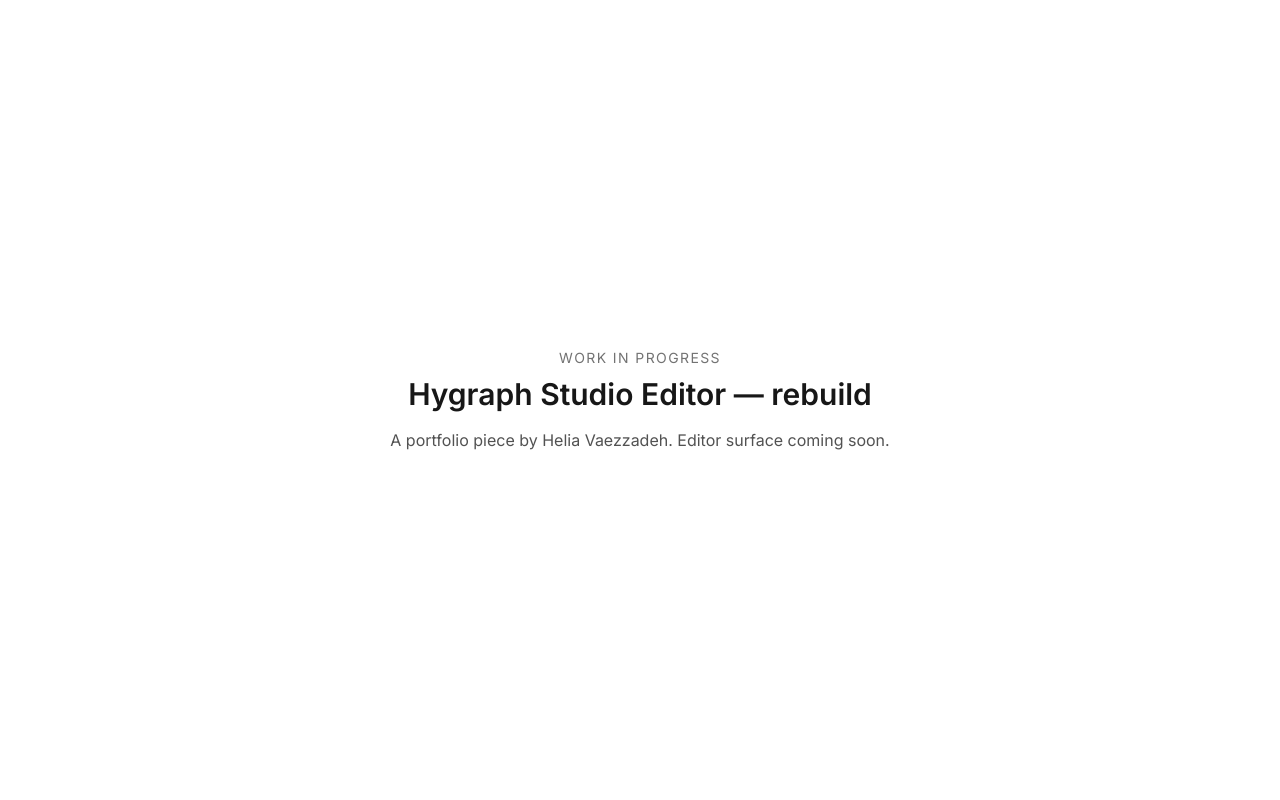
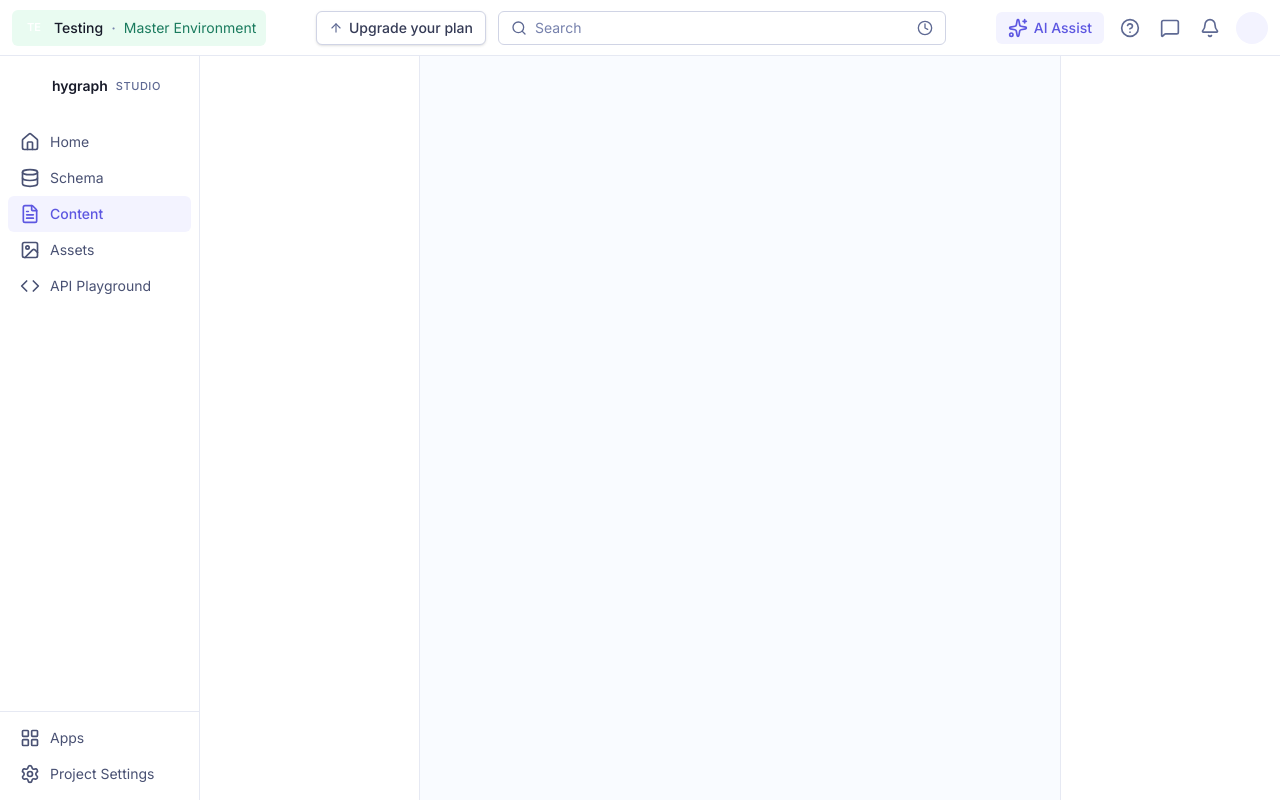
Before and after one commit to heliavz/hygraph-studio-editor, a Next.js app: page /hygraph-studio-editor/ in a window 1280 px wide. Built offline with nearby package versions, Linux system fonts and the light colour scheme.

Commit message:
editor layout shell with top bar and left sidebar

```diff
--- a/package.json
+++ b/package.json
@@ -9,6 +9,7 @@
     "lint": "eslint"
   },
   "dependencies": {
+    "lucide-react": "^1.14.0",
     "next": "16.2.4",
     "react": "19.2.4",
     "react-dom": "19.2.4"
--- a/src/app/globals.css
+++ b/src/app/globals.css
@@ -1,17 +1,48 @@
 @import "tailwindcss";
 
-:root {
-  --background: #ffffff;
-  --foreground: #171717;
-}
+@theme inline {
+  /* Brand color (indigo) - generates bg-*, text-*, border-*, ring-* */
+  --color-primary: rgb(93 87 225);
+  --color-primary-hover: rgb(70 64 185);
+  --color-primary-pressed: rgb(51 46 135);
+  --color-primary-disabled: rgb(209 208 254);
+  --color-primary-muted: rgb(243 243 255);
 
-@theme inline {
-  --color-background: var(--background);
-  --color-foreground: var(--foreground);
+  /* Semantic - generates all utility variants */
+  --color-success: rgb(26 123 94);
+  --color-success-muted: rgb(233 251 241);
+  --color-warning: rgb(154 96 0);
+  --color-warning-muted: rgb(253 247 220);
+  --color-danger: rgb(195 54 52);
+  --color-danger-muted: rgb(255 240 240);
+  --color-info: rgb(49 97 223);
+  --color-info-muted: rgb(230 246 255);
+
+  /* Surfaces - bg-* only */
+  --background-color-canvas: rgb(255 255 255);
+  --background-color-surface-1: rgb(249 251 255);
+  --background-color-surface-2: rgb(246 248 254);
+  --background-color-surface-5: rgb(238 240 249);
+  --background-color-surface-8: rgb(230 233 243);
+
+  /* Text hierarchy - text-* only */
+  --text-color-strong: rgb(24 27 42);
+  --text-color-soft: rgb(73 81 115);
+  --text-color-body: rgb(52 58 85);
+  --text-color-muted: rgb(94 105 147);
+  --text-color-ghost: rgb(119 130 173);
+  --text-color-disabled: rgb(148 157 192);
+
+  /* Borders - border-* only */
+  --border-color-default: rgb(208 212 229);
+  --border-color-muted: rgb(230 233 243);
+  --border-color-strong: rgb(177 184 210);
+
+  /* Font */
   --font-sans: var(--font-inter);
 }
 
 body {
-  background: var(--background);
-  color: var(--foreground);
+  background: var(--background-color-canvas);
+  color: var(--text-color-body);
 }
--- a/src/app/page.tsx
+++ b/src/app/page.tsx
@@ -1,17 +1,22 @@
-export default function Home() {
+import { LeftSidebar } from "@/components/editor/LeftSidebar";
+import { TopBar } from "@/components/editor/TopBar";
+
+export default function EditorPage() {
   return (
-    <main className="flex min-h-screen flex-col items-center justify-center p-8">
-      <div className="max-w-xl text-center">
-        <p className="mb-2 text-sm uppercase tracking-widest text-neutral-500">
-          Work in progress
-        </p>
-        <h1 className="mb-4 text-3xl font-semibold text-neutral-900">
-          Hygraph Studio Editor — rebuild
-        </h1>
-        <p className="text-neutral-600">
-          A portfolio piece by Helia Vaezzadeh. Editor surface coming soon.
-        </p>
+    <div className="flex h-screen flex-col">
+      <TopBar />
+      <div className="flex flex-1 overflow-hidden">
+        <LeftSidebar />
+
+        {/* Field outline column */}
+        <div className="w-55 shrink-0 border-r border-muted bg-canvas" />
+
+        {/* Center form area */}
+        <div className="flex-1 overflow-auto bg-surface-1" />
+
+        {/* Right rail */}
+        <div className="w-55 shrink-0 border-l border-muted bg-canvas" />
       </div>
-    </main>
+    </div>
   );
 }
--- /dev/null
+++ b/src/components/editor/LeftSidebar.tsx
@@ -0,0 +1,77 @@
+import {
+  Code,
+  Database,
+  FileText,
+  Home,
+  Image as ImageIcon,
+  LayoutGrid,
+  Settings,
+} from "lucide-react";
+
+const mainNav = [
+  { label: "Home", icon: Home, active: false },
+  { label: "Schema", icon: Database, active: false },
+  { label: "Content", icon: FileText, active: true },
+  { label: "Assets", icon: ImageIcon, active: false },
+  { label: "API Playground", icon: Code, active: false },
+];
+
+const bottomNav = [
+  { label: "Apps", icon: LayoutGrid },
+  { label: "Project Settings", icon: Settings },
+];
+
+export function LeftSidebar() {
+  return (
+    <aside className="flex w-50 shrink-0 flex-col border-r border-muted bg-canvas">
+      {/* Logo + wordmark */}
+      <div className="flex items-center gap-2 px-4 py-4">
+        <div className="flex h-7 w-7 items-center justify-center rounded bg-strong text-sm font-bold text-white">
+          h
+        </div>
+        <span className="text-sm font-semibold text-strong">hygraph</span>
+        <span className="text-[11px] font-medium uppercase tracking-wider text-muted">
+          studio
+        </span>
+      </div>
+
+      {/* Main nav */}
+      <nav className="flex-1 px-2 py-2">
+        {mainNav.map((item) => {
+          const Icon = item.icon;
+          return (
+            <button
+              key={item.label}
+              type="button"
+              className={`flex w-full items-center gap-2.5 rounded-md px-3 py-2 text-sm transition-colors ${
+                item.active
+                  ? "bg-primary-muted font-medium text-primary"
+                  : "text-soft hover:bg-surface-2 hover:text-strong"
+              }`}
+            >
+              <Icon className="h-5 w-5" />
+              {item.label}
+            </button>
+          );
+        })}
+      </nav>
+
+      {/* Pinned bottom items */}
+      <nav className="border-t border-muted px-2 py-2">
+        {bottomNav.map((item) => {
+          const Icon = item.icon;
+          return (
+            <button
+              key={item.label}
+              type="button"
+              className="flex w-full items-center gap-2.5 rounded-md px-3 py-2 text-sm text-soft hover:bg-surface-2 hover:text-strong"
+            >
+              <Icon className="h-5 w-5" />
+              {item.label}
+            </button>
+          );
+        })}
+      </nav>
+    </aside>
+  );
+}
--- /dev/null
+++ b/src/components/editor/TopBar.tsx
@@ -0,0 +1,85 @@
+import {
+  ArrowUp,
+  Bell,
+  Clock,
+  HelpCircle,
+  MessageSquare,
+  Search,
+  Sparkles,
+} from "lucide-react";
+
+export function TopBar() {
+  return (
+    <header className="flex h-14 items-center justify-between gap-3 border-b border-muted bg-canvas px-3">
+      {/* Left: workspace + environment */}
+      <div className="flex items-center gap-2 rounded-md bg-success-muted px-2.5 py-1.5">
+        <span className="flex h-6 w-6 items-center justify-center rounded bg-strong text-[11px] font-semibold text-white">
+          TE
+        </span>
+        <span className="text-sm font-medium text-strong">Testing</span>
+        <span className="text-ghost">·</span>
+        <span className="text-sm text-success">Master Environment</span>
+      </div>
+
+      {/* Center: upgrade CTA + search */}
+      <div className="flex flex-1 items-center justify-center gap-3">
+        <button
+          type="button"
+          className="flex items-center gap-1.5 rounded-md border border-default bg-canvas px-3 py-1.5 text-sm font-medium text-body shadow-sm hover:bg-surface-2"
+        >
+          <ArrowUp className="h-3.5 w-3.5 text-muted" />
+          Upgrade your plan
+        </button>
+        <div className="flex w-full max-w-md items-center gap-2 rounded-md border border-default bg-canvas px-3 py-1.5">
+          <Search className="h-4 w-4 text-muted" />
+          <input
+            type="text"
+            placeholder="Search"
+            className="flex-1 bg-transparent text-sm text-body placeholder:text-ghost focus:outline-none"
+          />
+          <Clock className="h-4 w-4 text-muted" />
+        </div>
+      </div>
+
+      {/* Right: AI Assist + helper icons + avatar */}
+      <div className="flex items-center gap-1">
+        <button
+          type="button"
+          className="mr-1 flex items-center gap-1.5 rounded-md bg-primary-muted px-3 py-1.5 text-sm font-medium text-primary hover:bg-primary-muted/80"
+        >
+          <Sparkles className="h-5 w-5" />
+          AI Assist
+        </button>
+        <IconButton aria-label="Help">
+          <HelpCircle className="h-5 w-5" />
+        </IconButton>
+        <IconButton aria-label="Comments">
+          <MessageSquare className="h-5 w-5" />
+        </IconButton>
+        <IconButton aria-label="Notifications">
+          <Bell className="h-5 w-5" />
+        </IconButton>
+        <div
+          className="ml-1 h-8 w-8 rounded-full bg-primary-muted"
+          role="img"
+          aria-label="User avatar"
+        />
+      </div>
+    </header>
+  );
+}
+
+function IconButton({
+  children,
+  ...props
+}: React.ButtonHTMLAttributes<HTMLButtonElement>) {
+  return (
+    <button
+      type="button"
+      className="rounded-md p-2 text-muted hover:bg-surface-2 hover:text-soft"
+      {...props}
+    >
+      {children}
+    </button>
+  );
+}
```
Also changed, not shown: 1 other file (tests, documents, lock files or other folders).
